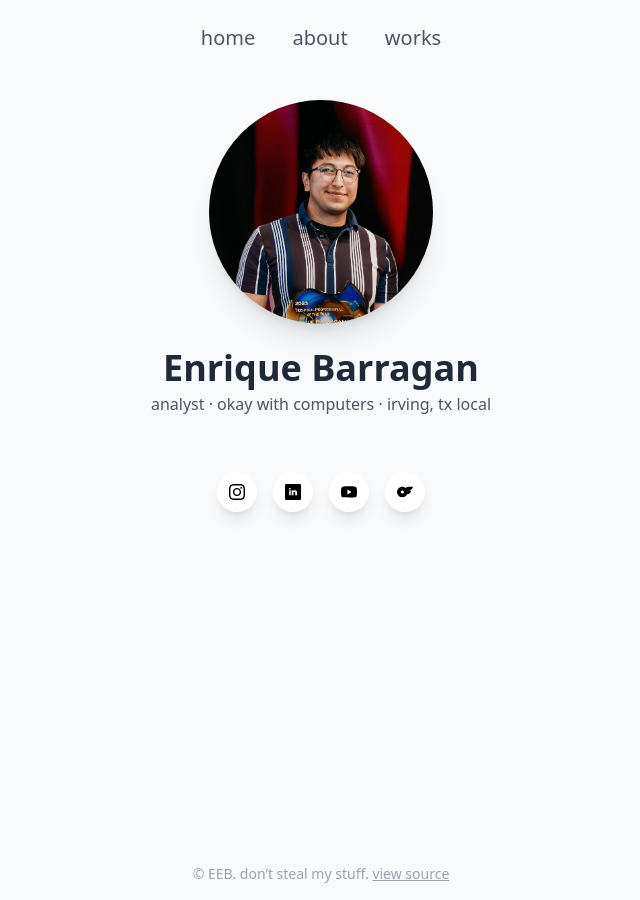
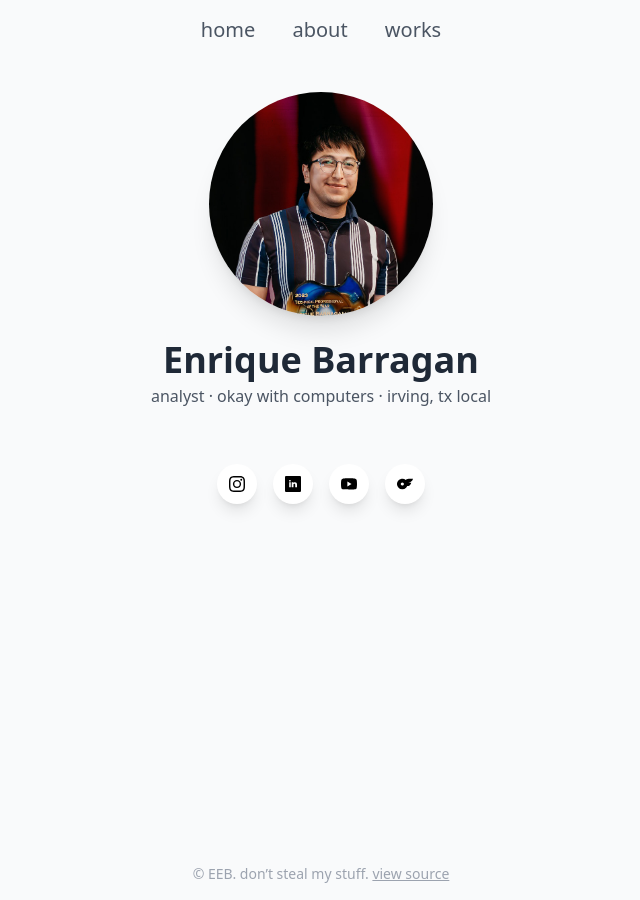
Before and after one commit to enriquebarragan/enriquebarragan.github.io, a Jekyll site: the page built from index.md, in a window 1280 px wide. Shown: the whole page, without its empty margins (319-959 px from the left). Built offline with Jekyll 4.4.1, drawn with Linux system fonts in a browser that asks for light colours; nearby versions of some CDN libraries.

Commit message:
Update default.html

```diff
--- a/_layouts/default.html
+++ b/_layouts/default.html
@@ -8,7 +8,7 @@
   <script src="https://cdn.tailwindcss.com"></script>
 
 </head>
-<body class="pt-6 bg-gray-50 text-gray-800 antialiased min-h-screen flex flex-col">
+<body class="pt-4 bg-gray-50 text-gray-800 antialiased min-h-screen flex flex-col">
 
   {% include nav.html %}
 
```
